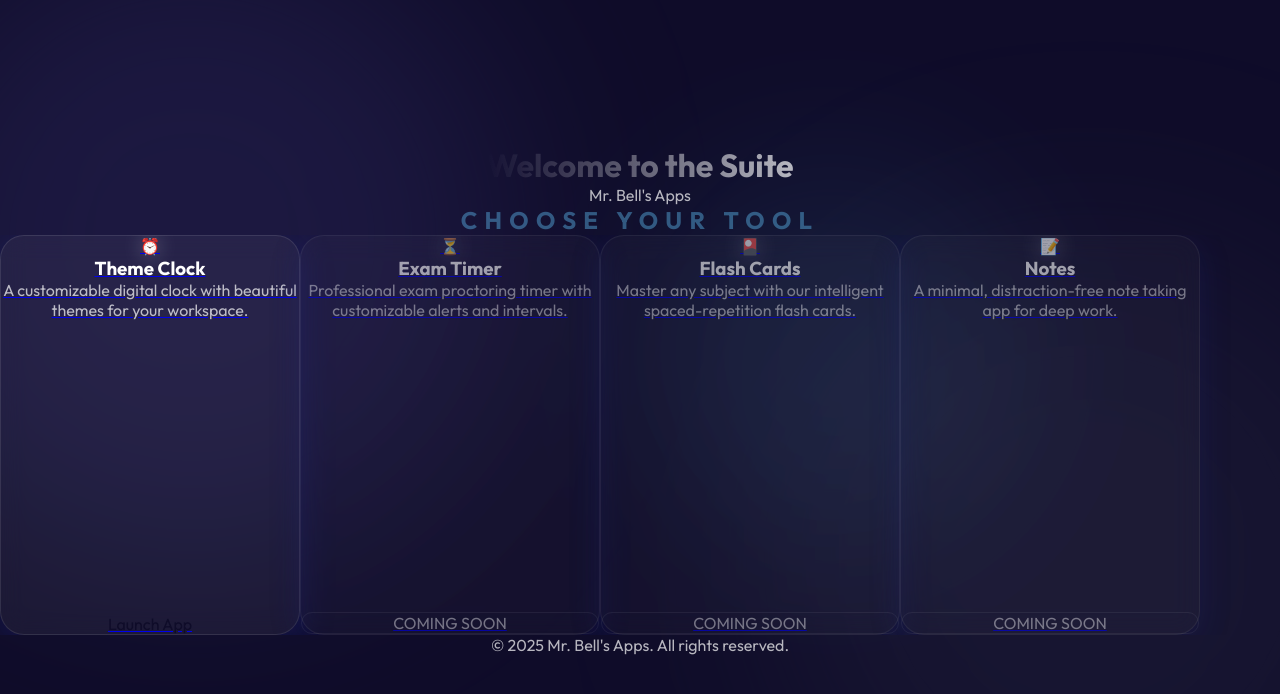
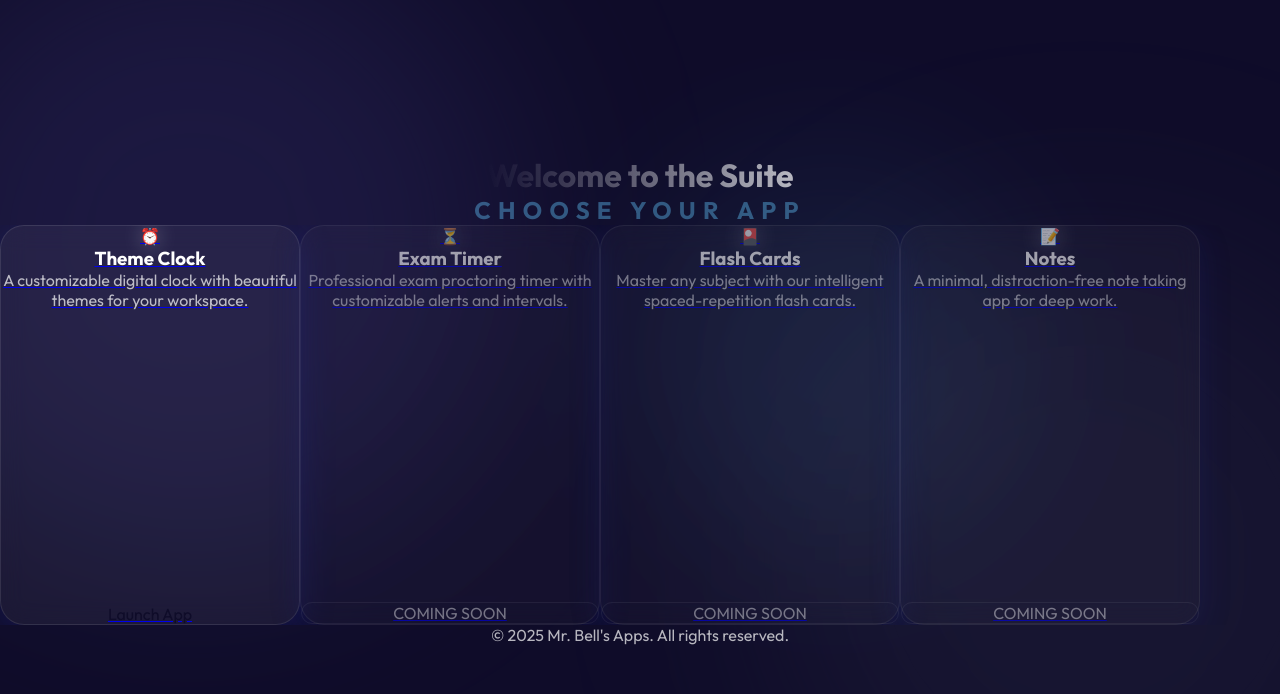
Before and after one commit to steeve-glitch/mrbell, a React (Vite) app: page / in a window 1280 px wide. Shown: the top 694 px of the page. Built offline with nearby package versions, Linux system fonts and the light colour scheme.

Commit message:
refactor: update landing page text

```diff
--- a/src/App.jsx
+++ b/src/App.jsx
@@ -12,16 +12,13 @@ function App() {
           <h1 className="text-5xl md:text-7xl font-thin tracking-tighter mb-4 bg-clip-text text-transparent bg-gradient-to-r from-white to-[var(--text-secondary)]">
             Welcome to the Suite
           </h1>
-          <p className="text-xl md:text-2xl text-[var(--text-secondary)] font-light tracking-wide">
-            Mr. Bell's Apps
-          </p>
         </header>
 
         {/* Main Content */}
         <main className="w-full max-w-7xl mx-auto">
           <div className="mb-8 text-center">
             <h2 className="text-sm font-bold uppercase tracking-[0.3em] text-[var(--accent-glow)] mb-8">
-              Choose Your Tool
+              Choose Your App
             </h2>
           </div>
 
```
